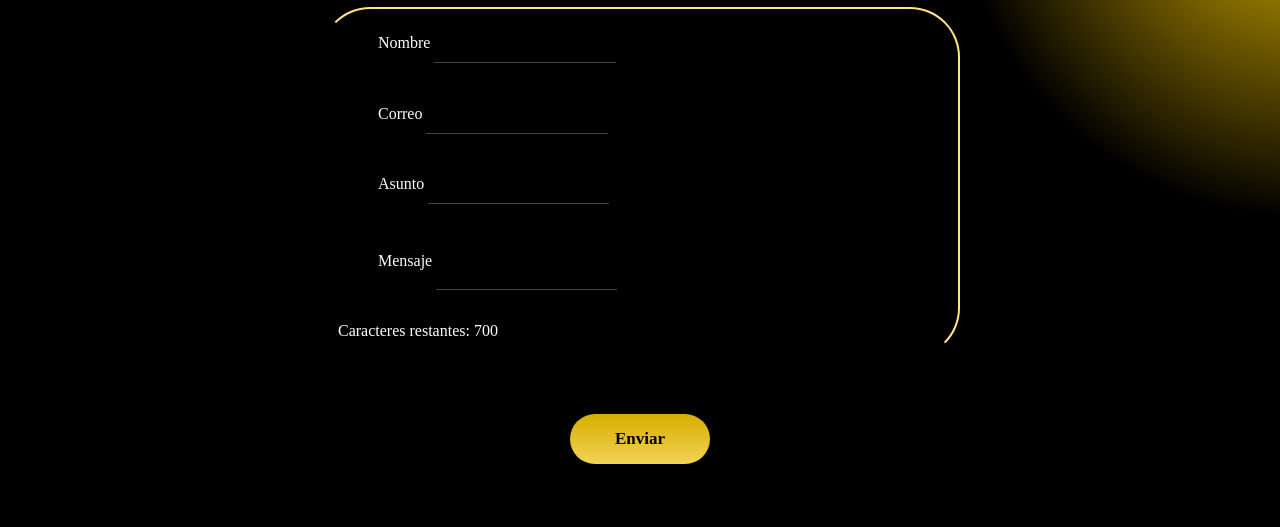
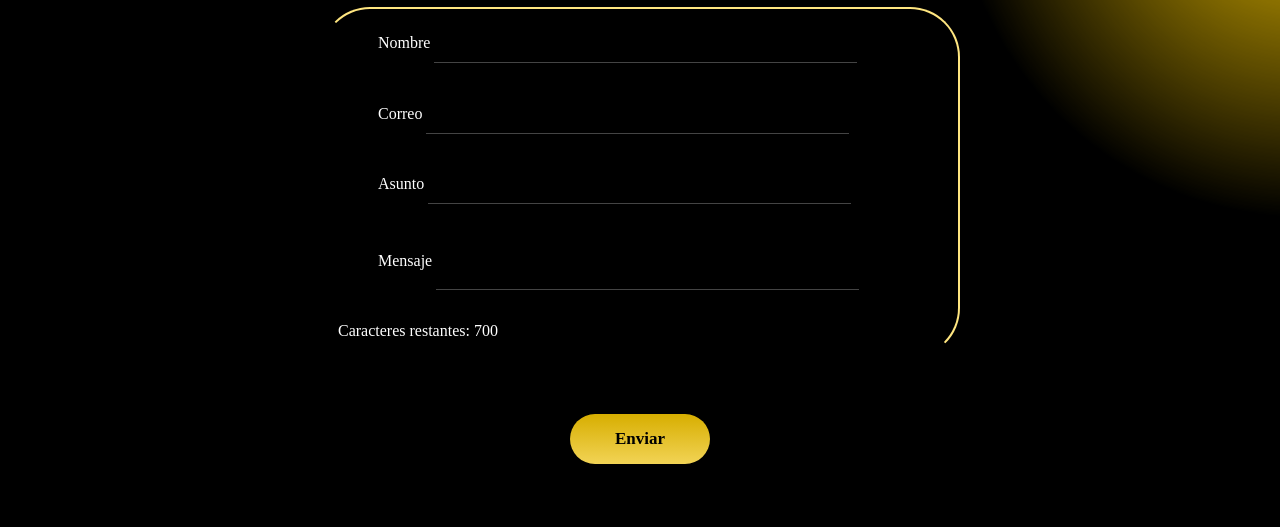
Before and after one commit to betangil238/Handel, a plain HTML site: page contactanos.html in a window 1280 px wide. Shown: the part 207-734 px from the top of the page. Drawn offline with Linux system fonts and the light colour scheme; a web font is replaced by a local one.

Commit message:
Cambio tamaño input contactenos

```diff
--- a/css/contactenos.css
+++ b/css/contactenos.css
@@ -148,7 +148,7 @@ textarea{
 
 /*Cajones*/
 .contact-form form input {
-    width: 30%;
+    width: 70%;
     padding: 11.2px;
     border: none;
     background: none;
@@ -159,7 +159,7 @@ textarea{
 
 /*Cajón 'mensaje'*/
 .contact-form form textarea {
-    width: 30%;
+    width: 70%;
     padding: 11.2px;
     border: none;
     background: none;
```
